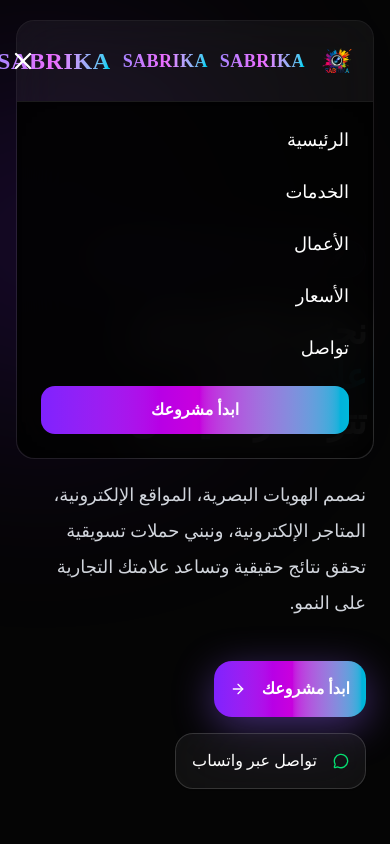
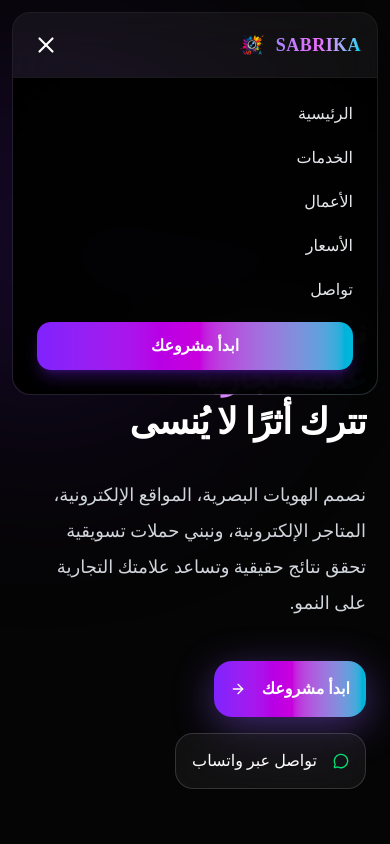
Before and after one commit to safa2008vp-ctrl/sabrika, a Next.js app: page / in a window 390 px wide. Both pictures are taken after a click on the button "Toggle Menu". Shown: the top 844 px of the page. Built offline with nearby package versions, Linux system fonts and the light colour scheme.

Commit message:
fix mobile logo layout

```diff
--- a/app/Navbar.tsx
+++ b/app/Navbar.tsx
@@ -29,48 +29,39 @@ export default function Navbar() {
   ];
 
   return (
-    <header className="fixed inset-x-0 top-5 z-50 flex justify-center px-4">
+    <header className="fixed inset-x-0 top-3 md:top-5 z-50 flex justify-center px-3 md:px-4">
       <motion.div
         initial={{ y: -40, opacity: 0 }}
         animate={{ y: 0, opacity: 1 }}
         transition={{ duration: 0.6 }}
         className={`w-full max-w-7xl rounded-2xl transition-all duration-500 ${
           scrolled
-            ? "border border-white/10 bg-black/75 shadow-2xl shadow-black/40 backdrop-blur-2xl"
+            ? "border border-white/10 bg-black/80 shadow-2xl shadow-black/50 backdrop-blur-2xl"
             : "border border-white/5 bg-white/5 backdrop-blur-xl"
         }`}
       >
         <div
           className={`flex items-center justify-between px-4 md:px-8 transition-all duration-300 ${
-    scrolled ? "h-16" : "h-20"
+            scrolled ? "h-14 md:h-16" : "h-16 md:h-20"
           }`}
         >
-          {/* Logo */}
-          <Link href="/" className="flex items-center gap-3">
+          {/* Logo Section - Fixed Overflow & Duplicate Spans */}
+          <Link href="/" className="flex items-center gap-2 md:gap-3 shrink-0">
+            <span className="bg-gradient-to-r from-violet-400 via-fuchsia-400 to-cyan-400 bg-clip-text text-lg md:text-2xl font-black tracking-wide text-transparent">
+              SABRIKA
+            </span>
             <Image
               src="/logo2.png"
               alt="SABRIKA"
-  width={52}
-  height={52}
+              width={40}
+              height={40}
               priority
-  className="h-10 w-10 md:h-14 md:w-14 object-contain transition-transform duration-300 hover:rotate-6 hover:scale-110"
+              className="h-8 w-8 md:h-11 md:w-11 object-contain transition-transform duration-300 hover:rotate-6 hover:scale-110"
             />
-
-<span className="bg-gradient-to-r from-violet-400 via-fuchsia-400 to-cyan-400 bg-clip-text text-lg md:text-2xl font-black tracking-wide text-transparent whitespace-nowrap">
-  SABRIKA
-</span>
-
-<span className="bg-gradient-to-r from-violet-400 via-fuchsia-400 to-cyan-400 bg-clip-text text-lg md:text-2xl font-black tracking-wide text-transparent whitespace-nowrap">
-  SABRIKA
-</span>
-
-            <span className="bg-gradient-to-r from-violet-400 via-fuchsia-400 to-cyan-400 bg-clip-text text-2xl font-black tracking-wide text-transparent">
-              SABRIKA
-            </span>
           </Link>
 
           {/* Desktop Menu */}
-          <nav className="hidden items-center gap-10 lg:flex">
+          <nav className="hidden items-center gap-8 lg:flex">
             {links.map((link) => (
               <Link
                 key={link.name}
@@ -78,47 +69,48 @@ export default function Navbar() {
                 className="group relative py-2 text-gray-300 transition-all duration-300 hover:text-white"
               >
                 <span>{link.name}</span>
-
                 <span className="absolute bottom-0 left-1/2 h-[2px] w-0 -translate-x-1/2 rounded-full bg-gradient-to-r from-violet-500 to-cyan-400 transition-all duration-300 group-hover:w-full" />
               </Link>
             ))}
           </nav>
 
-          {/* CTA */}
+          {/* CTA Button */}
           <motion.a
             whileHover={{ scale: 1.05 }}
             whileTap={{ scale: 0.96 }}
             href="#contact"
-            className="hidden items-center rounded-xl bg-gradient-to-r from-violet-600 via-fuchsia-600 to-cyan-500 px-7 py-3 font-semibold text-white shadow-xl shadow-violet-600/40 transition-all duration-300 hover:shadow-cyan-500/30 lg:flex"
+            className="hidden items-center rounded-xl bg-gradient-to-r from-violet-600 via-fuchsia-600 to-cyan-500 px-6 py-2.5 text-sm font-semibold text-white shadow-xl shadow-violet-600/40 transition-all duration-300 hover:shadow-cyan-500/30 lg:flex"
           >
             ابدأ مشروعك
           </motion.a>
 
-          {/* Mobile Button */}
+          {/* Mobile Menu Button */}
           <button
             onClick={() => setOpen(!open)}
-            className="text-white lg:hidden"
+            className="text-white lg:hidden p-1 focus:outline-none"
+            aria-label="Toggle Menu"
           >
-{open ? <X size={28} /> : <Menu size={28} />}          </button>
+            {open ? <X size={26} /> : <Menu size={26} />}
+          </button>
         </div>
 
-        {/* Mobile Menu */}
+        {/* Mobile Menu Dropdown */}
         <AnimatePresence>
           {open && (
             <motion.div
-              initial={{ opacity: 0, y: -25 }}
+              initial={{ opacity: 0, y: -15 }}
               animate={{ opacity: 1, y: 0 }}
-              exit={{ opacity: 0, y: -25 }}
-              transition={{ duration: 0.25 }}
-              className="rounded-b-2xl border-t border-white/10 bg-black/90 backdrop-blur-xl lg:hidden"
+              exit={{ opacity: 0, y: -15 }}
+              transition={{ duration: 0.2 }}
+              className="rounded-b-2xl border-t border-white/10 bg-black/95 backdrop-blur-2xl lg:hidden"
             >
-              <div className="flex flex-col gap-6 p-6">
+              <div className="flex flex-col gap-5 p-6">
                 {links.map((link) => (
                   <Link
                     key={link.name}
                     href={link.href}
                     onClick={() => setOpen(false)}
-                    className="text-lg text-white transition hover:text-violet-400"
+                    className="text-base text-gray-200 transition hover:text-violet-400"
                   >
                     {link.name}
                   </Link>
@@ -128,7 +120,7 @@ export default function Navbar() {
                   whileTap={{ scale: 0.97 }}
                   href="#contact"
                   onClick={() => setOpen(false)}
-                  className="rounded-xl bg-gradient-to-r from-violet-600 via-fuchsia-600 to-cyan-500 py-3 text-center font-semibold text-white"
+                  className="rounded-xl bg-gradient-to-r from-violet-600 via-fuchsia-600 to-cyan-500 py-3 text-center font-semibold text-white shadow-lg shadow-violet-600/30"
                 >
                   ابدأ مشروعك
                 </motion.a>
```
Lines whose indentation alone changed are shown as unchanged.
